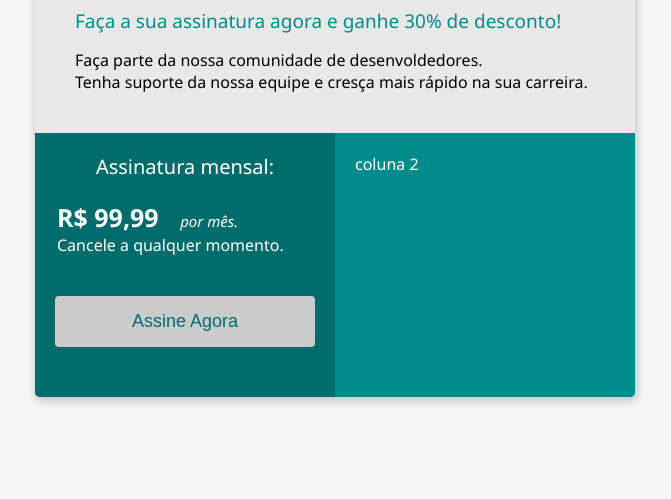
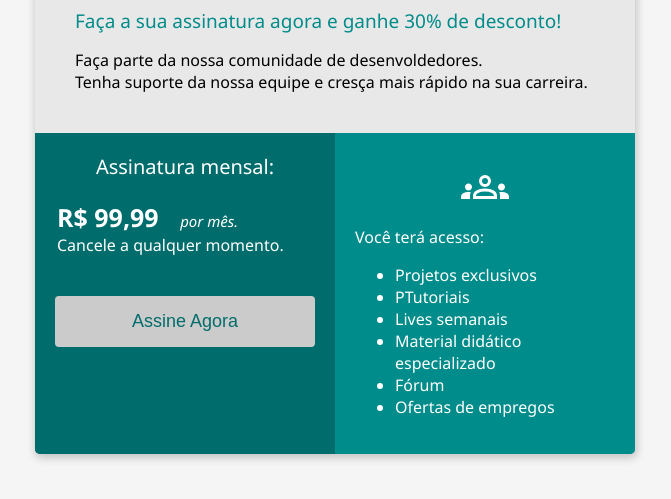
Before and after one commit to wyltamar83/bootcamp-devjr-modulo2, a plain HTML site: page index.html in a window 1280 px wide. Shown: the part 113-612 px from the top of the page, without its empty margins (305-976 px from the left). Drawn offline with Linux system fonts and the light colour scheme.

Commit message:
closes #5 -Ul e li -  Lista desordenada

```diff
--- a/index.html
+++ b/index.html
@@ -101,6 +101,11 @@
             background-color: #E9E9E9;
          }
 
+         .image-icon{
+            text-align: center;
+            padding: 10px 20px;
+         }
+
 
     </style>
 </head>
@@ -136,7 +141,24 @@
 
                 </div>
                 <div class="column-right">
-                    coluna 2
+                    <div class="image-icon">
+                        <object data="groups_48dp_FFFFFF_FILL0_wght400_GRAD0_opsz48.svg" type="image/svg+xml"></object>
+                    </div>
+
+                    <div>
+                        Você terá acesso:
+                    </div>
+
+                    <ul>
+                        <li>Projetos exclusivos</li>
+                        <li>PTutoriais</li>
+                        <li>Lives semanais</li>
+                        <li>Material didático especializado</li>
+                        <li>Fórum</li>
+                        <li>Ofertas de empregos</li>
+                    </ul>
+
+
                 </div>
             </div>
 
```
Also changed, not shown: groups_48dp_FFFFFF_FILL0_wght400_GRAD0_opsz48.svg (added).
